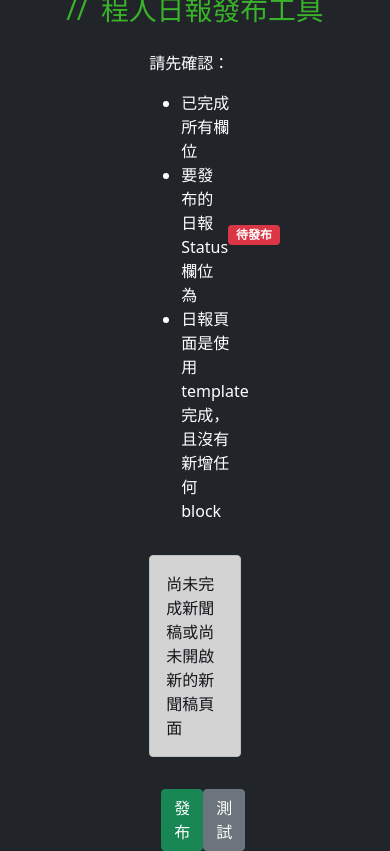
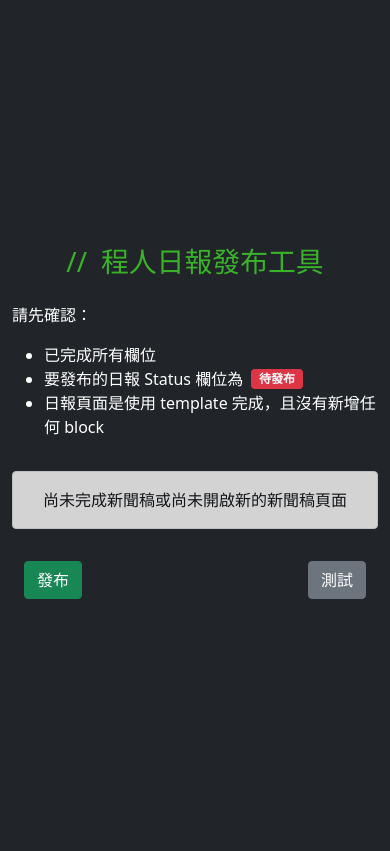
Before and after one commit to erickuo5124/slack-notion-bot, a Flask app: page / in a window 390 px wide. After the commit the page ends 599 px from the top, so only its background shows below. Run offline with Flask 2, Linux system fonts and the light colour scheme.

Commit message:
style: fix responsive style

```diff
--- a/index.py
+++ b/index.py
@@ -29,4 +29,4 @@ def test():
   return redirect(url_for('index'))
 
 if __name__ == '__main__':
-  app.run()
+  app.run(debug=True)
--- a/static/styles/main.css
+++ b/static/styles/main.css
@@ -7,3 +7,7 @@
     0 0 10px aliceblue,
     0 0 18px #39FF14;
 }
+
+.container{
+  max-width: 400px;
+}
--- a/templates/index.html
+++ b/templates/index.html
@@ -16,7 +16,7 @@
 <body class="bg-dark text-white">
   <div class="container vh-100 d-flex flex-column justify-content-center align-items-center">
     <h1 class="title">//&ensp;程人日報發布工具</h1>
-    <div class="my-3 w-25">
+    <div class="my-3 w-100">
       <p>請先確認：</p>
       <ul>
         <li>已完成所有欄位</li>
@@ -28,10 +28,10 @@
         <li>日報頁面是使用 template 完成，且沒有新增任何 block</li>
       </ul>
     </div>
-    <div class="alert alert-dark w-25 d-flex justify-content-center" role="alert">
+    <div class="alert alert-dark w-100 d-flex justify-content-center" role="alert">
       {{info}}
     </div>
-    <div class="container mt-3 w-25 d-flex justify-content-between">
+    <div class="container mt-3 w-100 d-flex justify-content-between">
       <form action="/post?id={{PAGE_ID}}" method="post">
         <button class="btn btn-success" type="submit">發布</button>
       </form>
```
